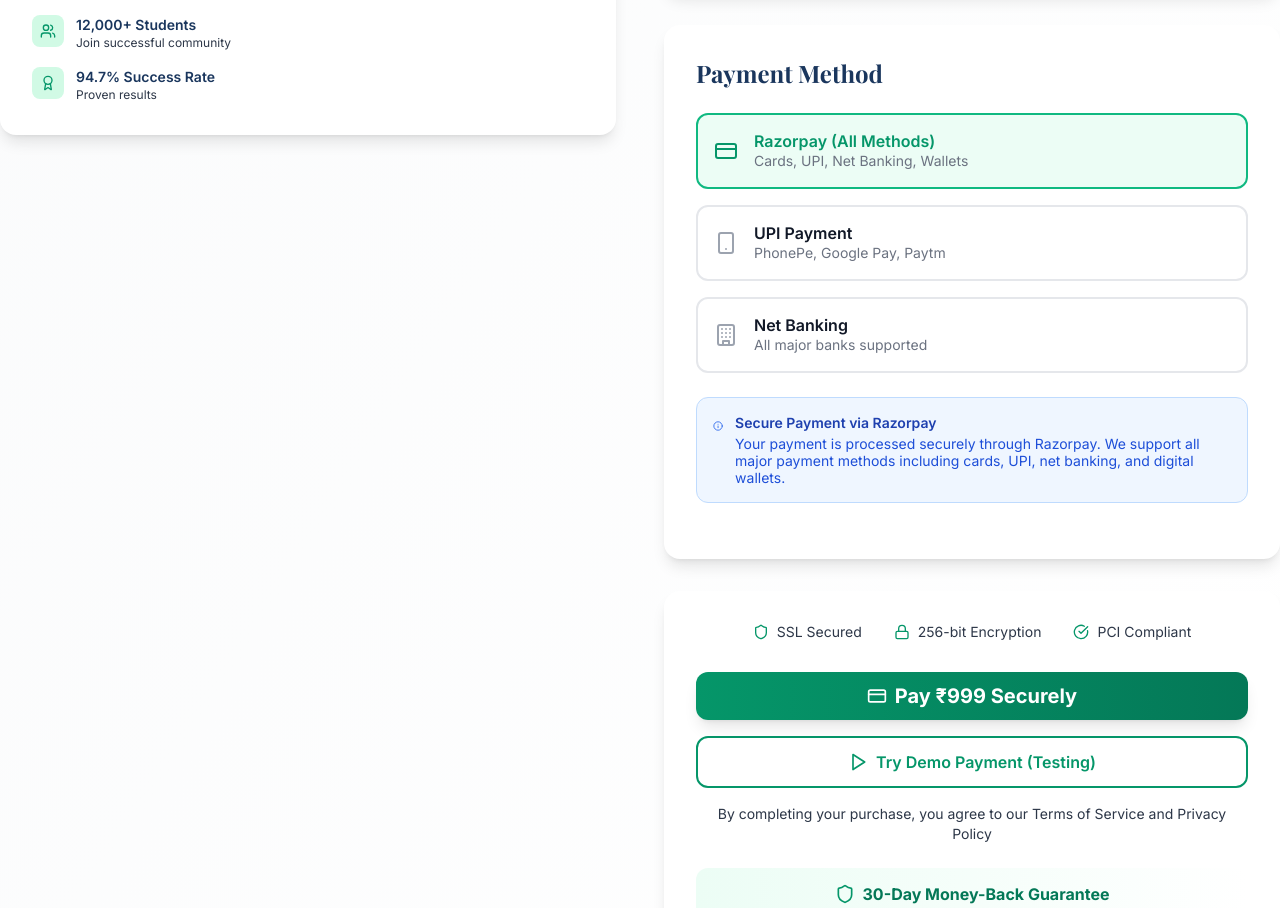
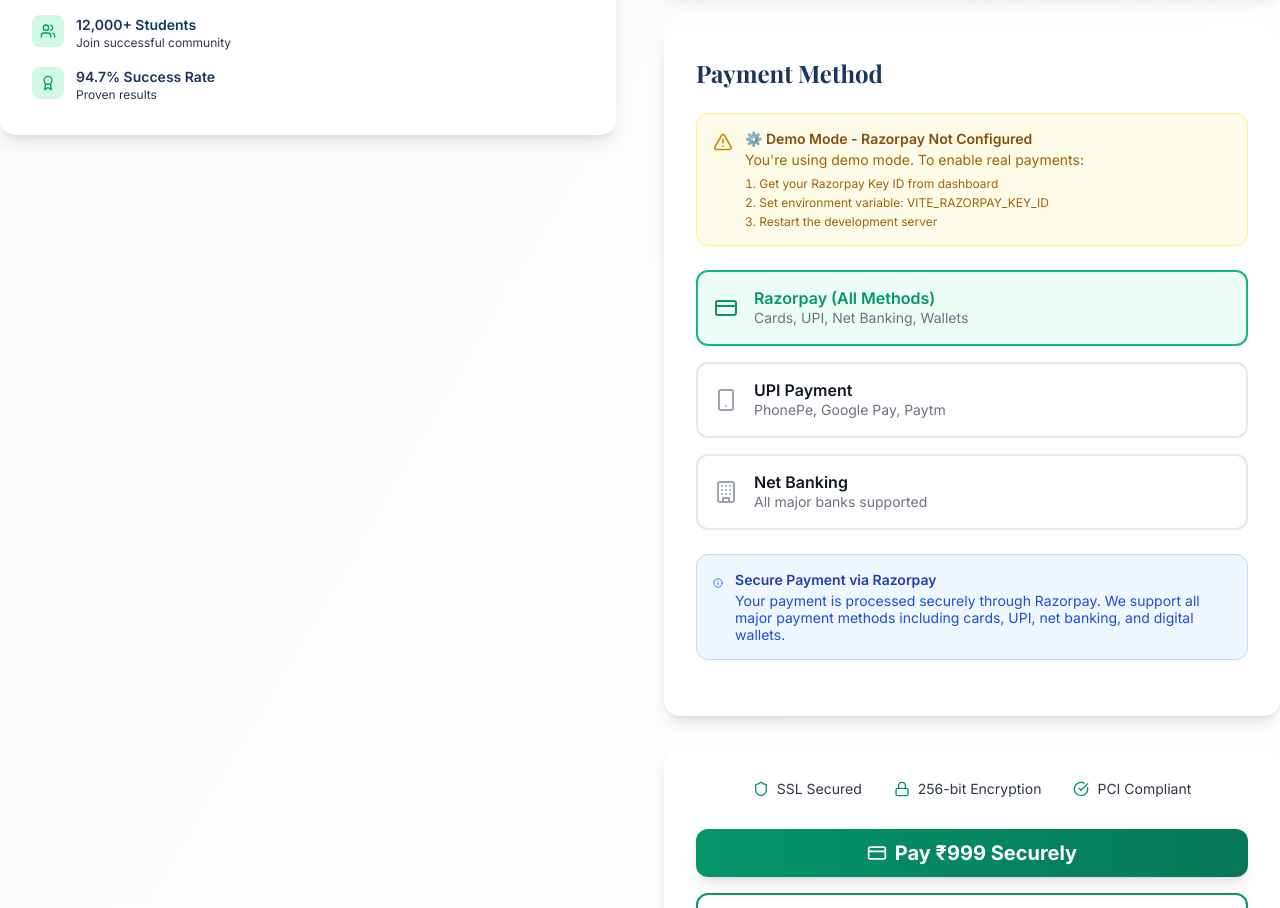
Before and after one commit to aidevloper/Landing-page-youtube-ebook, a React (Vite) app: page /checkout in a window 1280 px wide. Shown: the part 971-1879 px from the top of the page. Built offline with nearby package versions, Linux system fonts and the light colour scheme.

Commit message:
Add status component to payment method section
cgen-334d5430a0124fa5875bfc986cd72081

```diff
--- a/src/pages/CheckoutPage.jsx
+++ b/src/pages/CheckoutPage.jsx
@@ -427,6 +427,9 @@ const CheckoutPage = () => {
                   <div className="bg-white rounded-2xl shadow-lg p-8">
                     <h3 className="text-2xl font-bold text-primary mb-6 font-playfair">Payment Method</h3>
 
+                    {/* Razorpay Configuration Status */}
+                    <RazorpayStatus />
+
                     {/* Payment Options */}
                     <div className="space-y-4 mb-6">
                       {paymentMethods.map((method) => (
```
